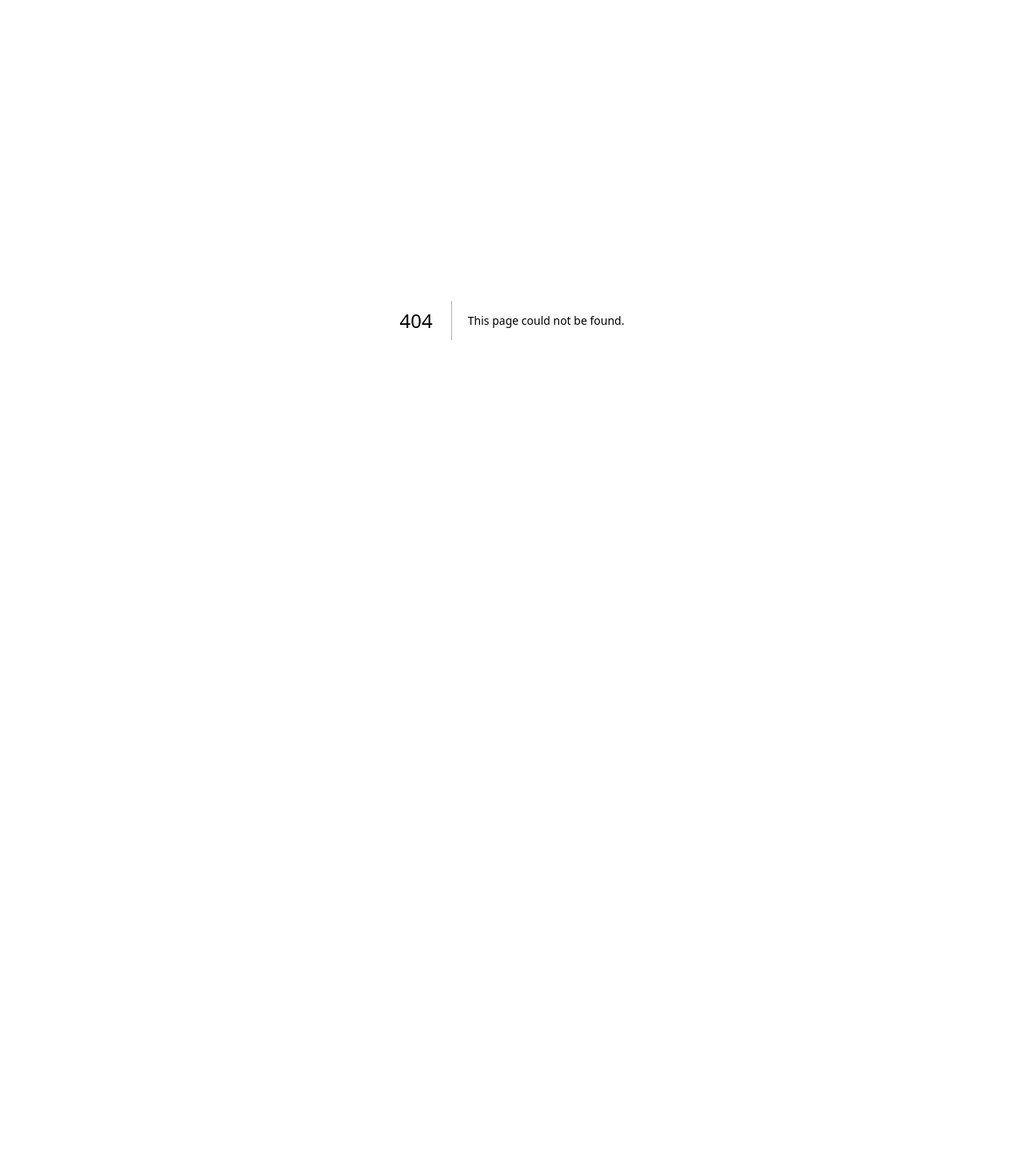
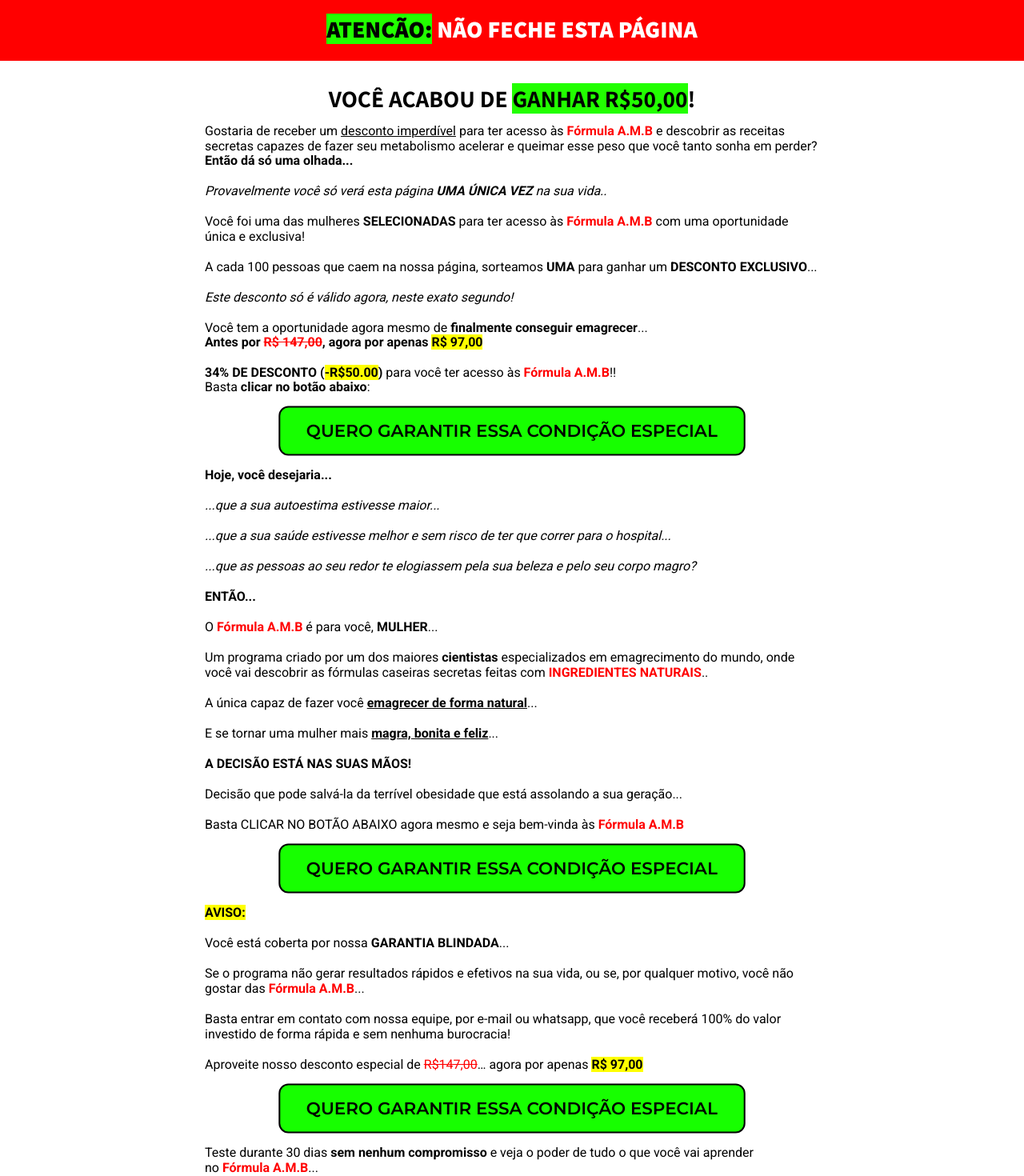
Before and after one commit to vinidtm/sitenovo, a Next.js app: page /promocao in a window 1280 px wide. Before the commit this address had no page. Shown: the top 1470 px of the page at 80% size. Before the commit the page ends 1000 px from the top, so only its background shows below. Built offline with nearby package versions, Linux system fonts and the light colour scheme.

Commit message:
promocão

```diff
--- a/pages/promocaopv1.js
+++ b/pages/promocao.js
@@ -2,12 +2,12 @@ import React from 'react';
 import Head from 'next/head';
 import Footer from './footer';
 
-const Promocaopv1 = () => {
+const Promocao = () => {
   return (
     <>
       <Head>
         <title>Saúde Perfeita</title>
-        <meta property="og:url" content="https://saudeperfeitahoje.online/promocaotm"/>
+        <meta property="og:url" content="https://epigalocatequina.online/promocao"/>
         <link rel="shortcut icon" href="/Icon.jpg" />
         <link rel="preconnect" href="https://fonts.googleapis.com" />
         <link rel="preconnect" href="https://fonts.gstatic.com" crossOrigin="true" />
@@ -760,7 +760,7 @@ const Promocaopv1 = () => {
             <div>
                 <p>
                   Gostaria de receber um&nbsp;<u>desconto imperdível</u>&nbsp;para ter acesso às&nbsp;
-                  <span style={{ color: '#ff0000' }}><b>EpiFórmula</b></span>&nbsp;e descobrir as receitas secretas capazes de fazer seu metabolismo acelerar e queimar esse peso que você tanto sonha em perder?
+                  <span style={{ color: '#ff0000' }}><b>Fórmula A.M.B</b></span>&nbsp;e descobrir as receitas secretas capazes de fazer seu metabolismo acelerar e queimar esse peso que você tanto sonha em perder?
                 </p>
             </div>
             <div>
@@ -768,7 +768,7 @@ const Promocaopv1 = () => {
                   <b>Então dá só uma olhada...</b><br /><br />
                   <span style={{ fontStyle: 'italic' }}>Provavelmente você só verá esta página&nbsp;<b>UMA ÚNICA VEZ</b>&nbsp;na sua vida..</span><br /><br />
                   Você foi uma das mulheres&nbsp;<b>SELECIONADAS</b>&nbsp;para ter acesso às&nbsp;
-                  <span style={{ color: '#ff0000' }}><b>EpiFórmula</b></span>&nbsp;com uma oportunidade única e exclusiva!<br /><br />
+                  <span style={{ color: '#ff0000' }}><b>Fórmula A.M.B</b></span>&nbsp;com uma oportunidade única e exclusiva!<br /><br />
                   A cada 100 pessoas que caem na nossa página, sorteamos&nbsp;<b>UMA</b>&nbsp;para ganhar um&nbsp;<b>DESCONTO EXCLUSIVO</b>...<br /><br />
                   <span style={{ fontStyle: 'italic' }}>Este desconto só é válido agora, neste exato segundo!</span><br /><br />
                   Você tem a oportunidade agora mesmo de&nbsp;<b>finalmente conseguir emagrecer</b>...
@@ -778,7 +778,7 @@ const Promocaopv1 = () => {
                 <p>
                   <b>Antes por&nbsp;<span style={{ color: '#ff0000' }}><del>R$ 147,00</del></span>, agora por apenas&nbsp;<span style={{ backgroundColor: '#ffff00' }}>R$ 97,00</span></b><br /><br />
                   <b>34% DE DESCONTO (<span style={{ backgroundColor: '#ffff00' }}>-R$50.00</span>)</b>&nbsp;para você ter acesso às&nbsp;
-                  <span style={{ color: '#ff0000' }}><b>EpiFórmula</b></span>!!
+                  <span style={{ color: '#ff0000' }}><b>Fórmula A.M.B</b></span>!!
                 </p>
             </div>
             <div>
@@ -787,7 +787,7 @@ const Promocaopv1 = () => {
                 </p>
             </div>
             <div className="button-BcKPHv6494987">
-              <a href="https://pay.kiwify.com.br/cVO923j" target="_self" className="btn button-BcKPHv6494987-element zooming">
+              <a href="https://pay.kiwify.com.br/3YT8pbp" target="_self" className="btn button-BcKPHv6494987-element zooming">
                 QUERO GARANTIR ESSA CONDIÇÃO ESPECIAL
               </a>
             </div>
@@ -798,7 +798,7 @@ const Promocaopv1 = () => {
                   <span style={{ fontStyle: 'italic' }}>...que a sua saúde estivesse melhor e sem risco de ter que correr para o hospital...</span><br /><br />
                   <span style={{ fontStyle: 'italic' }}>...que as pessoas ao seu redor te elogiassem pela sua beleza e pelo seu corpo magro?</span><br /><br />
                   <b>ENTÃO...</b><br /><br />
-                  O&nbsp;<span style={{ color: '#ff0000' }}><b>EpiFórmula</b></span>&nbsp;é para você,&nbsp;<b>MULHER</b>...<br /><br />
+                  O&nbsp;<span style={{ color: '#ff0000' }}><b>Fórmula A.M.B</b></span>&nbsp;é para você,&nbsp;<b>MULHER</b>...<br /><br />
                   Um programa criado por um dos maiores&nbsp;<b>cientistas</b>&nbsp;especializados em emagrecimento do mundo, onde você vai descobrir as fórmulas caseiras secretas feitas com&nbsp;
                   <span style={{ color: '#ff0000' }}><b>INGREDIENTES NATURAIS</b></span>..<br /><br />
                   A única capaz de fazer você&nbsp;<u><b>emagrecer de forma natural</b></u>...<br /><br />
@@ -806,11 +806,11 @@ const Promocaopv1 = () => {
                   <b>A DECISÃO ESTÁ NAS SUAS MÃOS!</b>&nbsp;<br /><br />
                   Decisão que pode salvá-la da terrível obesidade que está assolando a sua geração...<br /><br />
                   Basta CLICAR NO BOTÃO ABAIXO agora mesmo e seja bem-vinda às&nbsp;
-                  <span style={{ color: '#ff0000' }}><b>EpiFórmula</b></span>
+                  <span style={{ color: '#ff0000' }}><b>Fórmula A.M.B</b></span>
                 </p>
             </div>
             <div className="button-BcKPHv6494987">
-              <a href="https://pay.kiwify.com.br/cVO923j" target="_self" className="btn button-BcKPHv6494987-element zooming">
+              <a href="https://pay.kiwify.com.br/3YT8pbp" target="_self" className="btn button-BcKPHv6494987-element zooming">
                 QUERO GARANTIR ESSA CONDIÇÃO ESPECIAL
               </a>
             </div>
@@ -819,25 +819,25 @@ const Promocaopv1 = () => {
                   <span style={{ backgroundColor: '#ffff00' }}><b>AVISO:</b></span><br /><br />
                   Você está coberta por nossa&nbsp;<b>GARANTIA BLINDADA</b>...<br /><br />
                   Se o programa não gerar resultados rápidos e efetivos na sua vida, ou se, por qualquer motivo, você não gostar das&nbsp;
-                  <span style={{ color: '#ff0000' }}><b>EpiFórmula</b></span>...<br /><br />
+                  <span style={{ color: '#ff0000' }}><b>Fórmula A.M.B</b></span>...<br /><br />
                   Basta entrar em contato com nossa equipe, por e-mail ou whatsapp, que você receberá 100% do valor investido de forma rápida e sem nenhuma burocracia!<br /><br />
                   Aproveite nosso desconto especial de&nbsp;<span style={{ color: '#ff0000' }}><del>R$147,00</del></span>… agora por apenas&nbsp;<span style={{ backgroundColor: '#ffff00' }}><b>R$ 97,00</b></span><br />
                 </p>
             </div>
             <div className="button-BcKPHv6494987">
-              <a href="https://pay.kiwify.com.br/cVO923j" target="_self" className="btn button-BcKPHv6494987-element zooming">
+              <a href="https://pay.kiwify.com.br/3YT8pbp" target="_self" className="btn button-BcKPHv6494987-element zooming">
                 QUERO GARANTIR ESSA CONDIÇÃO ESPECIAL
               </a>
             </div>
             <div>
                 <p>
                   Teste durante 30 dias&nbsp;<b>sem nenhum compromisso</b>&nbsp;e veja o poder de tudo o que você vai aprender no&nbsp;
-                  <span style={{ color: '#ff0000' }}><b>EpiFórmula</b></span>...<br /><br />
+                  <span style={{ color: '#ff0000' }}><b>Fórmula A.M.B</b></span>...<br /><br />
                   <b>Está bem, como garanto minha condição especial?</b><br /><br />
                   <span style={{ backgroundColor: '#ffff00' }}><b>Passo 1</b></span>: Clique no botão verde acima e preencha seus dados nos campos corretos<br /><br />
                   <span style={{ backgroundColor: '#ffff00' }}><b>Passo 2</b></span>: Quando concluir a compra, você receberá o acesso pelo email cadastrado<br /><br />
-                  <span style={{ backgroundColor: '#ffff00' }}><b>Passo 3</b></span>: Acesse a EpiFórmula e transforme a sua vida<br /><br />
-                  <span style={{ fontStyle: 'italic' }}>Atenciosamente, Equipe EpiFórmula...</span><br />
+                  <span style={{ backgroundColor: '#ffff00' }}><b>Passo 3</b></span>: Acesse a Fórmula A.M.B e transforme a sua vida<br /><br />
+                  <span style={{ fontStyle: 'italic' }}>Atenciosamente, Equipe Fórmula A.M.B...</span><br />
                 </p>
               </div>
         </div>
@@ -848,4 +848,4 @@ const Promocaopv1 = () => {
   );
 };
 
-export default Promocaopv1;
+export default Promocao;
```
